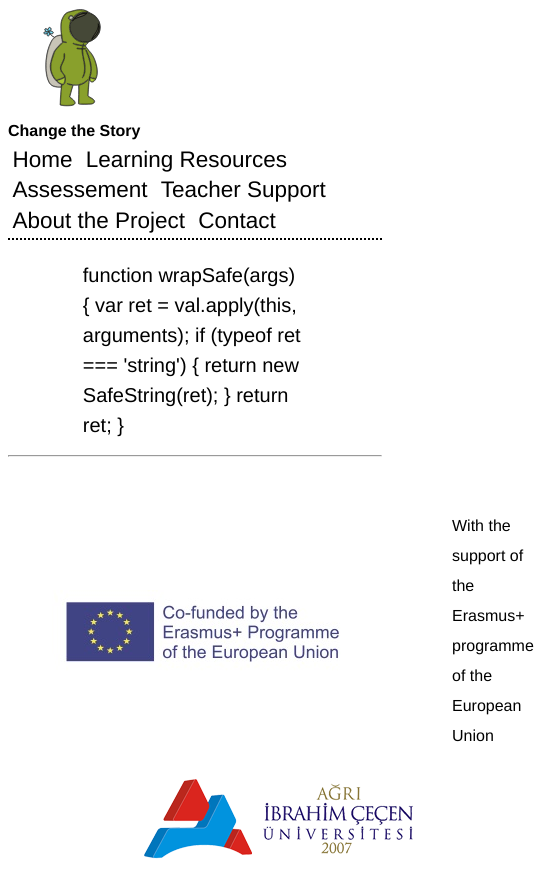
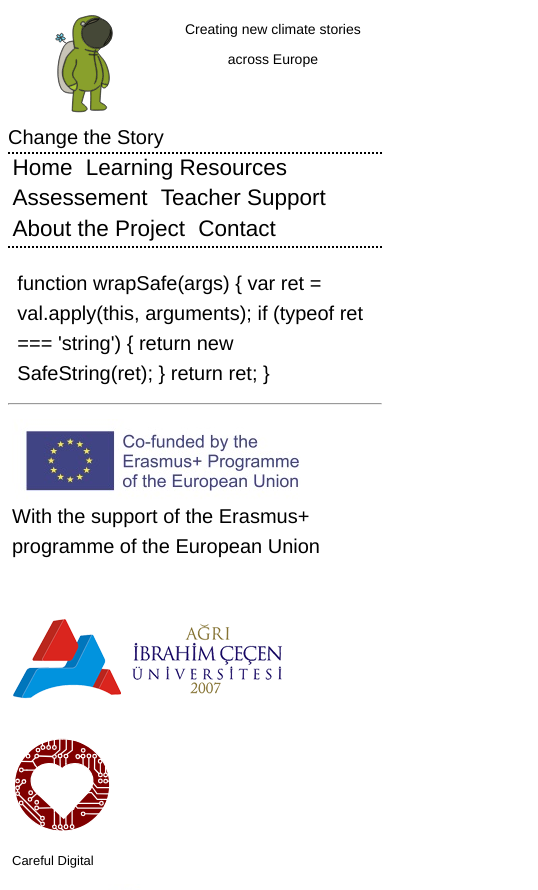
Before and after one commit to jdrever/changethestory.eu, an Eleventy site: page uk/index.md in a window 390 px wide. Shown: the top 890 px of the page, 538 px wide, since content can reach past the window. Built offline with nearby package versions, Linux system fonts and the light colour scheme; Eleventy itself is replaced by a stand-in of ours; files that its build step writes are made by us from their sources; what @sanity/block-content-to-html, @sanity/client would draw is missing.

Commit message:
responsive fixes adding header text

```diff
--- a/_includes/layout.njk
+++ b/_includes/layout.njk
@@ -25,10 +25,10 @@
             src="/images/spaceman_logo.svg"
             alt="Change the Story logo"
             style="background-size: 100px, 150px;"
-/></a>
-    <p>Change the Story</p>
+/>
+    <br />Change the Story</a>
   </div>
-
+  <p class="tagline">Creating new climate stories across Europe</p>
   <nav>
     <ul>
       {% block nav %}
@@ -54,26 +54,24 @@
     </ul>
   </nav>
 
-  <main style="max-width: 60%; padding: 0em;">
+  <main>
     {% block sidemenu %}{% endblock %}
     {% block maincontent %}{{ content | safe }}{% endblock %}
 
   </main>
   <hr/>
-  <footer style="padding: 2em;">
+  <footer>
     <div
         class="grid"
         id="partners"
-        style="justify-content: flex-start; flex-wrap: wrap;"
+
       >
-      <div>
+      <div class="eu">
         <img src="/images/eu-erasmus-logo.jpg" alt="Erasmus + logo"/>
-        <br/>
-        <span style="font-size: medium;"
-            >With the support of the Erasmus+ programme of the European
-            Union</span
-          >
+        With the support of the Erasmus+ programme of the European
+            Union
       </div>
+      <br />
       <div>
         <a href="https://www.agri.edu.tr/">
           <img src="/images/partners/agri.png" alt="Agri logo"/>
--- a/css/changethestory.css
+++ b/css/changethestory.css
@@ -27,6 +27,7 @@
 
 div.logo a {
 	margin:0em;
+	text-decoration-line: none;
 }
 
 div.logo p {
@@ -52,6 +53,7 @@
 p.tagline
 {
 	font-size:2em;
+	text-align:center;
 }
 
 nav {
@@ -81,7 +83,7 @@
 main
 {
 	display: block;
-    max-width: 35em;
+    max-width: 60%;
     margin-left: auto;
     margin-right: auto;
     padding: 1em;
@@ -150,10 +152,17 @@
 	text-align:center;width:250px;font-size:0.6em; line-height:1em;
 }
 
-#partners div {
+#partners
+{
+	justify-content: flex-start;
+	flex-wrap: wrap;
+}
+
+
+#partners div  {
 
     display: flex;
-    justify-content: center;
+	justify-content: center;
 	align-items: center;
 	padding:0.2em;
 
@@ -229,6 +238,11 @@
 	margin: 20px 0 0 124px;
 }
 
+@media all and (max-width: 1024px) {
+	main{
+		max-width: 80%;
+	}
+}
 
 @media all and (max-width: 649px) {
 
@@ -258,25 +272,19 @@
     {
         text-align:left;
     }
-    nav > ul > li > a {
+	nav > ul > li > a
+	{
         line-height:0.8em;
         padding: 0.2em 0.2em;
         font-size:1.5em;
     }
 
-    heading
-	{
-		margin:0em;
-		padding:0em;
-	}
 
 	main
     {
 		padding: 0em;
 		max-width: 95%;
     }
-
-
 
 	div.sidemenu
 	{
@@ -289,18 +297,37 @@
 		margin:0em;
 		padding:0em;
 	}
+
+	#partners div  {
+
+		display: flex;
+		justify-content: flex-start;
+		align-items: center;
+		padding:0.2em;
+
+	}
+
+	div.eu
+	{
+		flex-wrap: wrap;
+	}
 }
 
 
 
 @media all and (max-width: 500px) {
-	header p.tagline
+	p.tagline
 	{
-		line-height:0.8em;
-		font-size:0.9em;
+		font-size:0.7em;
 	}
 	.large {
 		display: none;
 	}
+	nav {
+		border-top:2px dotted #000000;
+	}
+	footer{
+		padding:0em;
+	}
 
 }
```
Also changed, not shown: 13 other files.
